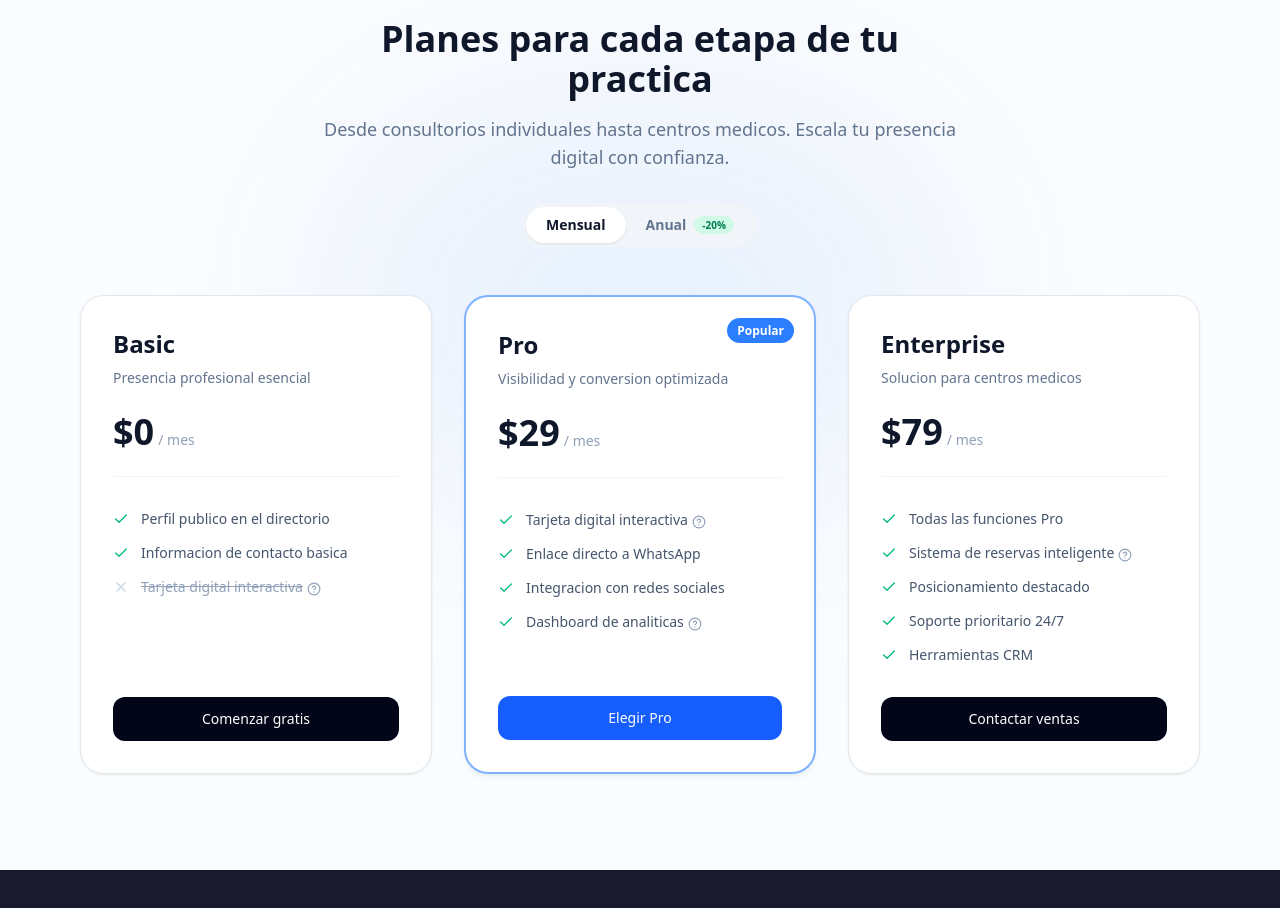
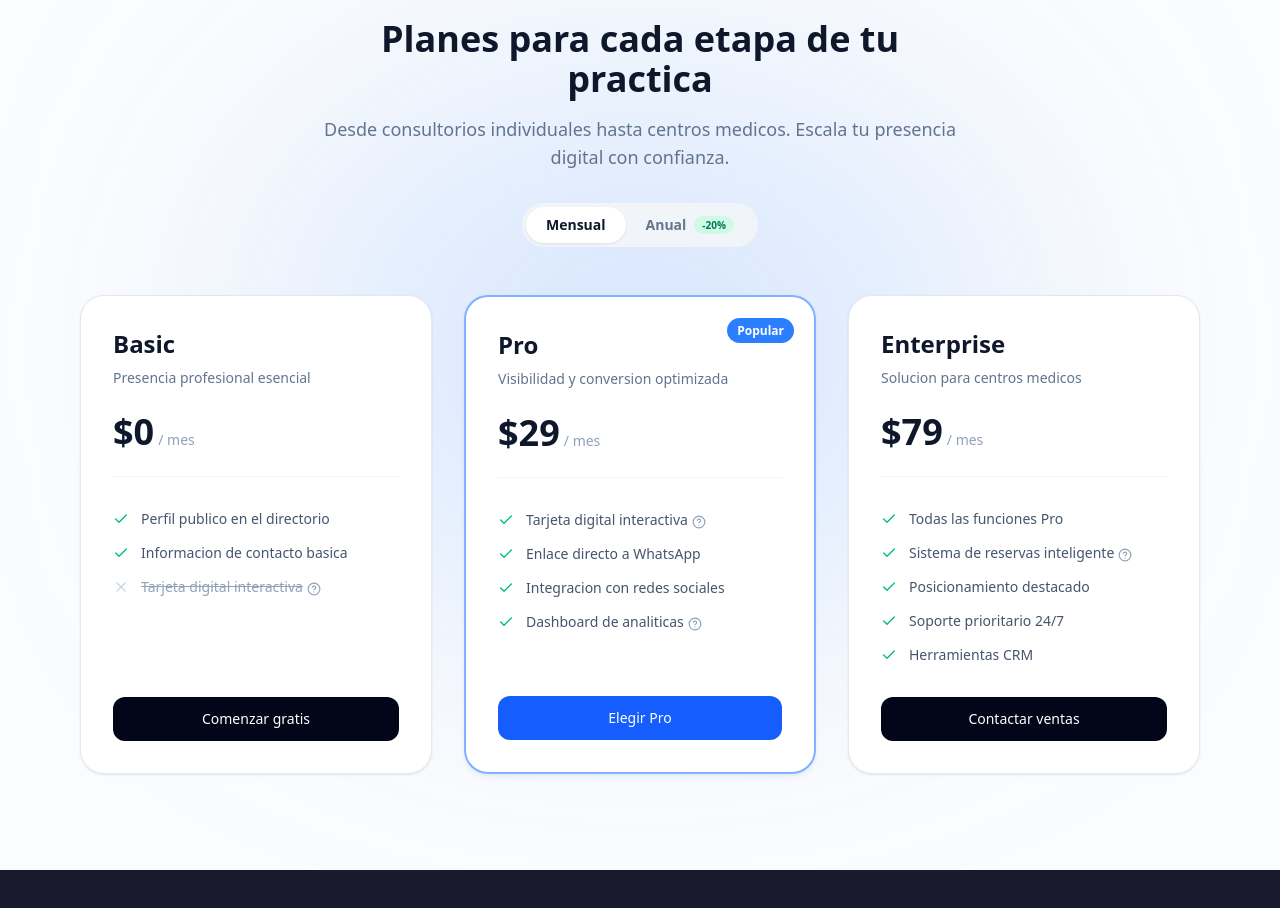
Before and after one commit to Kuskat-code/directory_, a Next.js app: page / in a window 1280 px wide. Shown: the part 2320-3228 px from the top of the page. Built offline with nearby package versions, Linux system fonts and the light colour scheme.

Commit message:
refactor: update background styling in PricingSection for enhanced visibility and aesthetic appeal

```diff
--- a/src/components/PricingSection.tsx
+++ b/src/components/PricingSection.tsx
@@ -147,10 +147,10 @@ export default function PricingSection() {
       className="relative overflow-hidden bg-slate-50/50 px-4 py-24"
       aria-labelledby="pricing-title"
     >
-      {/* Spherical blue glow — behind everything */}
+      {/* Spherical blue glow — larger & more opaque for visibility */}
       <div
         aria-hidden="true"
-        className="pointer-events-none absolute left-1/2 top-[40%] h-[350px] w-[600px] -translate-x-1/2 -translate-y-1/2 rounded-full bg-blue-500/10 blur-[130px] z-0"
+        className="pointer-events-none absolute left-1/2 top-[45%] z-0 h-[450px] w-[700px] -translate-x-1/2 -translate-y-1/2 rounded-full bg-blue-500/20 blur-[140px]"
       />
 
       {/* ── Header ─────────────────────────────────────────────────────── */}
```
